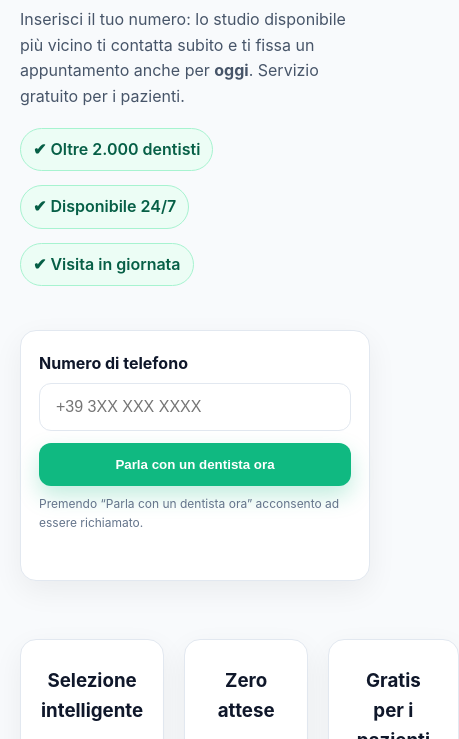
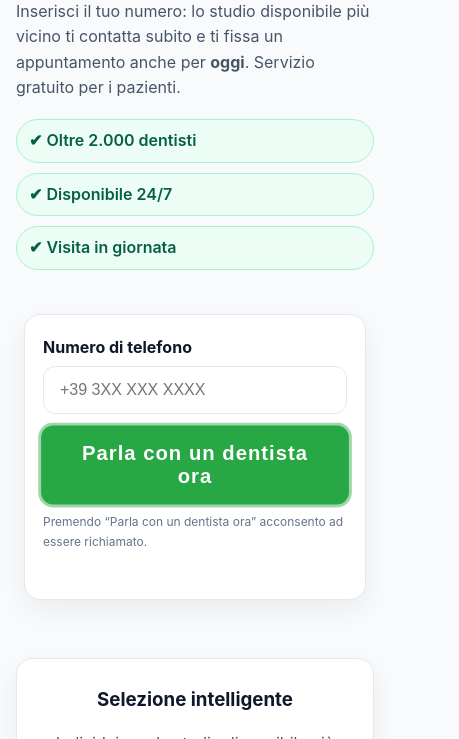
Before and after one commit to telesorriso/sorridi.com, a website: page index.html in a window 390 px wide. Shown: the part 228-967 px from the top of the page, 459 px wide, since content can reach past the window. Drawn offline with Linux system fonts and the light colour scheme.

Commit message:
Update styles.css

```diff
--- a/styles.css
+++ b/styles.css
@@ -4,13 +4,13 @@
   --text:#0f172a;
   --muted:#475569;
   --blue:#2563eb;         /* evidenza "30 secondi" */
-  --cta:#10b981;          /* bottone verde */
-  --cta-dark:#0a8f6a;
+  --cta:#28a745;          /* bottone verde */
+  --cta-dark:#218838;
   --border:#e2e8f0;
   --shadow:0 10px 30px rgba(2,6,23,.06);
 }
 *{box-sizing:border-box}
-html,body{margin:0;padding:0}
+html,body{margin:0;padding:0;overflow-x:hidden}
 body{
   font:16px/1.6 "Inter", system-ui, -apple-system, Segoe UI, Roboto, Arial, sans-serif;
   background:var(--bg); color:var(--text);
@@ -49,12 +49,51 @@ body{
   width:100%;padding:14px 16px;border:1px solid var(--border);
   border-radius:12px;font-size:16px;margin-bottom:12px
 }
-.btn{display:inline-block}
-.btn-primary{
-  width:100%;padding:14px 16px;border:0;border-radius:12px;
-  background:var(--cta);color:#fff;font-weight:800;cursor:pointer;box-shadow:0 10px 22px rgba(16,185,129,.25)
+
+/* Pulsante principale */
+button,
+.btn,
+button[type="submit"] {
+  display: block;             /* blocco */
+  margin: 0 auto;             /* centrato */
+  width: 100%;
+  max-width: 320px;           /* limite massimo */
+  font-size: 22px;            /* testo più grande */
+  font-weight: 700;           /* grassetto */
+  letter-spacing: 1px;        /* testo più largo */
+  text-align: center;
+  padding: 18px 28px;
+  border: none;
+  border-radius: 12px;
+  background-color: var(--cta);
+  color: #fff;
+  cursor: pointer;
+  animation: pulse 1.6s infinite;
+  transition: all 0.3s ease;
 }
-.btn-primary:hover{background:var(--cta-dark)}
+button:hover,
+.btn:hover,
+button[type="submit"]:hover {
+  background-color: var(--cta-dark);
+  transform: scale(1.05);
+}
+
+/* Effetto pulsazione */
+@keyframes pulse {
+  0% {
+    transform: scale(1);
+    box-shadow: 0 0 0 0 rgba(40, 167, 69, 0.6);
+  }
+  70% {
+    transform: scale(1.05);
+    box-shadow: 0 0 0 12px rgba(40, 167, 69, 0);
+  }
+  100% {
+    transform: scale(1);
+    box-shadow: 0 0 0 0 rgba(40, 167, 69, 0);
+  }
+}
+
 .notice{font-size:12px;color:#64748b;margin:8px 0 0}
 .status{margin-top:8px;color:#334155;min-height:22px}
 
@@ -71,7 +110,7 @@ body{
 
 /* Footer */
 .footer{background:var(--card);border-top:1px solid var(--border);color:#64748b;margin-top:14px}
-.footer__inner{padding:18px 0;display:flex;justify-content:space-between;align-items:center;flex-wrap:wrap;gap:10px}
+.footer__inner{padding:18px 0;display:flex;justify-content:center;align-items:center;flex-wrap:wrap;gap:10px}
 
 /* Responsive */
 @media (max-width:980px){
@@ -79,3 +118,19 @@ body{
   .hero__title{font-size:34px}
   .hero__subtitle{font-size:22px}
 }
+@media (max-width:640px){
+  .container { padding: 16px; }
+  .card { margin: 0 8px; }
+  .pills { flex-direction: column; align-items: stretch; gap: 10px; }
+  .pill  { width: 100%; text-align: left; }
+  .benefits { grid-template-columns: 1fr; gap: 14px; }
+  .hero__title { font-size: 28px; line-height: 1.2; }
+  .hero__subtitle { font-size: 20px; }
+  button,
+  .btn,
+  button[type="submit"] {
+    font-size: 20px;
+    padding: 16px 24px;
+    max-width: 100%;
+  }
+}
```
